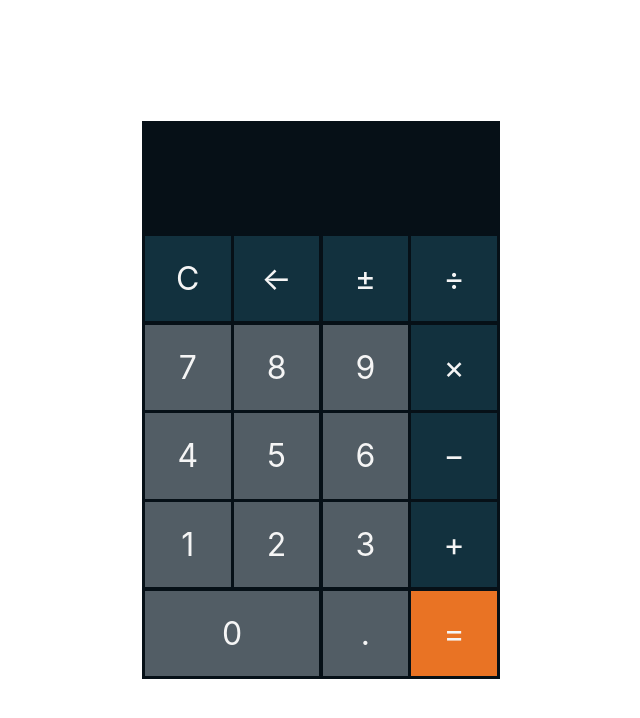
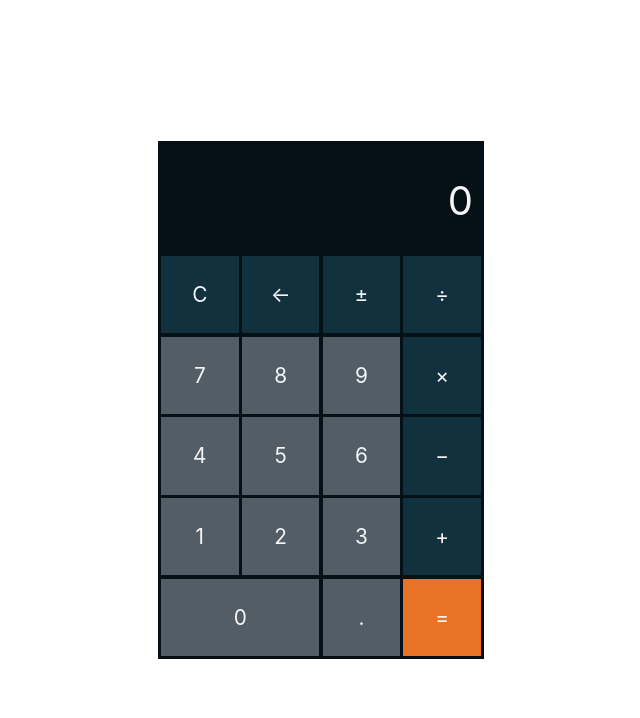
Before and after one commit to abhi747/react-calculator, a React (Create React App) app: page / in a window 1280 px wide. Shown: the top 718 px of the page, without its empty margins (319-959 px from the left). Built offline with nearby package versions, Linux system fonts and the light colour scheme.

Commit message:
Added arithmetic operations

```diff
--- a/src/App.js
+++ b/src/App.js
@@ -1,13 +1,56 @@
-import React from 'react';
+import React, { useState } from 'react';
 import Input from './Input/Input';
+import { trimStr, isOperator, overrideOperator, formatNumberWithDecimals, peekInput } from './util';
 import Buttons from './Buttons/Buttons';
 import './App.scss';
 
 function App() {
+  const [input, setInput] = useState("0");
+
+  const handleClick = (userInput) => {
+    let concatedInput = `${input}${userInput}`;
+    if (!isValidateInput(concatedInput)) return;
+
+    /** Override subsequent operator if it is not minus */
+    if (
+      userInput !== "-" &&
+      isOperator(userInput) &&
+      isOperator(input.slice(-1))
+    ) {
+      concatedInput = overrideOperator(input, userInput);
+    }
+    concatedInput = trimInputLength(concatedInput);
+
+    setInput((input) => {
+      const res = input === "0" && !isOperator(peekInput(concatedInput)) ? userInput : concatedInput;
+      return formatNumberWithDecimals(res);
+    });
+  }
+
+  const isValidateInput = (input) => {
+    if (/\.\d*\.+/g.test(input)) return false; // To prevent multiple dots
+    return true;
+  }
+
+  const trimInputLength = (input) => {
+    if (input.length > 15) return trimStr(input, 15);
+    return input;
+  }
+
+  const handleEqual = () => {
+    let res = "";
+    try {
+      res = eval(input.replace(",",""));
+    } catch (e) {
+      res = "";
+    }
+    setInput(formatNumberWithDecimals(res.toString()));
+  }
+
   return (
     <div className="cal-container">
-      <Input />
-      < Buttons />
+      <Input input={input}/>
+      < Buttons {...{handleClick, handleEqual, input, setInput}}/>
       </div>
   );
 }
--- a/src/App.scss
+++ b/src/App.scss
@@ -1,10 +1,11 @@
 .cal-container {
   width: 100%;
-  max-width: 22rem;
+  max-width: 20rem;
   margin: 0 auto;
   position: relative;
   top: 50vh;
   transform: translateY(-50%);
   background-color: #061017;
   border: 0.2rem solid #061017;
+  font-size: 1.3rem;
 }
--- a/src/Button/Button.js
+++ b/src/Button/Button.js
@@ -1,8 +1,9 @@
 import React from "react";
+import { isOperator } from "../util";
 import "./Button.scss";
 
-const Button = ({ isZero, children }) => {
-    const isOperator = (text) => isNaN(text) && text !== ".";
+const Button = ({ isZero, children, handleClick }) => {
+
     const isEqual = (text) => text === "=";
 
     return (
@@ -11,6 +12,7 @@ const Button = ({ isZero, children }) => {
             ${isOperator(children) ? "operator" : ""}
             ${isEqual(children) ? "equal" : ""}
             `}
+            onClick={handleClick}
         >
             {children}
         </div>
--- a/src/Buttons/Buttons.js
+++ b/src/Buttons/Buttons.js
@@ -1,38 +1,39 @@
 import React from 'react';
+import { toggleMinus, popInput } from '../util';
 import Button from '../Button/Button'
 import './Buttons.scss';
 
-const Buttons = () => (
+const Buttons = ({handleClick, handleEqual, input, setInput}) => (
     <div className="buttons-container">
         <div className="buttons-grid">
-        <Button>C</Button>
-        <Button>&#8592;</Button>
-        <Button>&#177;</Button>
+        <Button handleClick={_ => setInput("0")}>C</Button>
+        <Button handleClick={_ => setInput(popInput(input))}>&#8592;</Button>
+        <Button handleClick={_ => setInput(toggleMinus(input))}>&#177;</Button>
 
-        <Button>&#247;</Button>
+        <Button handleClick={_ => handleClick("/")}>&#247;</Button>
 
-        <Button>7</Button>
-        <Button>8</Button>
-        <Button>9</Button>
+        <Button handleClick={_ => handleClick("7")}>7</Button>
+        <Button handleClick={_ => handleClick("8")}>8</Button>
+        <Button handleClick={_ => handleClick("9")}>9</Button>
 
-        <Button>&#215;</Button>
+        <Button handleClick={_ => handleClick("*")}>&#215;</Button>
 
-        <Button>4</Button>
-        <Button>5</Button>
-        <Button>6</Button>
+        <Button handleClick={_ => handleClick("4")}>4</Button>
+        <Button handleClick={_ => handleClick("5")}>5</Button>
+        <Button handleClick={_ => handleClick("6")}>6</Button>
 
-        <Button>&#8722;</Button>
+        <Button handleClick={_ => handleClick("-")}>&#8722;</Button>
 
-        <Button>1</Button>
-        <Button>2</Button>
-        <Button>3</Button>
+        <Button handleClick={_ => handleClick("1")}>1</Button>
+        <Button handleClick={_ => handleClick("2")}>2</Button>
+        <Button handleClick={_ => handleClick("3")}>3</Button>
 
-        <Button>&#43;</Button>
+        <Button handleClick={_ => handleClick("+")}>&#43;</Button>
 
-        <Button isZero={true}>0</Button>
-        <Button>.</Button>
+        <Button  handleClick={_ => handleClick("0")} isZero={true}>0</Button>
+        <Button handleClick={_ => handleClick(".")}>.</Button>
 
-        <Button>&#61;</Button>
+        <Button handleClick={handleEqual}>&#61;</Button>
 
         </div>
     </div>
--- a/src/Buttons/Buttons.scss
+++ b/src/Buttons/Buttons.scss
@@ -1,7 +1,6 @@
 .buttons-container {
   position: relative;
   padding-top: 125%;
-  font-size: 2rem;
   color: whitesmoke;
 }
 
--- a/src/Input/Input.js
+++ b/src/Input/Input.js
@@ -1,8 +1,9 @@
 import React from 'react';
 import './Input.scss';
 
-const Input = () => (
+const Input = ({input}) => (
     <div className="input">
+        {input}
     </div>
 );
 
--- a/src/Input/Input.scss
+++ b/src/Input/Input.scss
@@ -1,3 +1,9 @@
 .input {
     height: 7rem;
+    padding: 0 0.5rem;
+    display: flex;
+    justify-content: flex-end;
+    align-items: center;
+    font-size: 2.5rem;
+    color: whitesmoke;
 }
--- /dev/null
+++ b/src/util.js
@@ -0,0 +1,33 @@
+const trimStr = (str, end) => str.slice(0, end);
+
+const overrideOperator = (input, operator) =>
+input.replace(/[\*\/\+\-]*$/, operator);
+
+const isOperator = (text) => {
+    return isNaN(text) && text !== "."
+};
+
+const toggleMinus = (input) => {
+    const negatedInput = -input.replace(",","");
+    return formatNumberWithCommas(negatedInput.toString());
+}
+
+const popInput = (input) => {
+   return input.length > 1? input.slice(0, -1) : "0"
+};
+
+const peekInput = (input) => {
+    return input.substr(input.length - 1);
+}
+
+const formatNumberWithCommas = (numberStr) =>  numberStr.replace(/\B(?=(\d{3})+(?!\d))/g, ",");
+
+const formatNumberWithDecimals = (numberStr) => {
+    if (Number.isNaN(Number(numberStr)))
+        return numberStr;
+    if (Number.isInteger(Number(numberStr)))
+        return formatNumberWithCommas(numberStr);
+    return Number(numberStr).toFixed(4).toString();
+}
+
+export { trimStr, overrideOperator, isOperator, toggleMinus, popInput, peekInput,formatNumberWithCommas, formatNumberWithDecimals };
```
